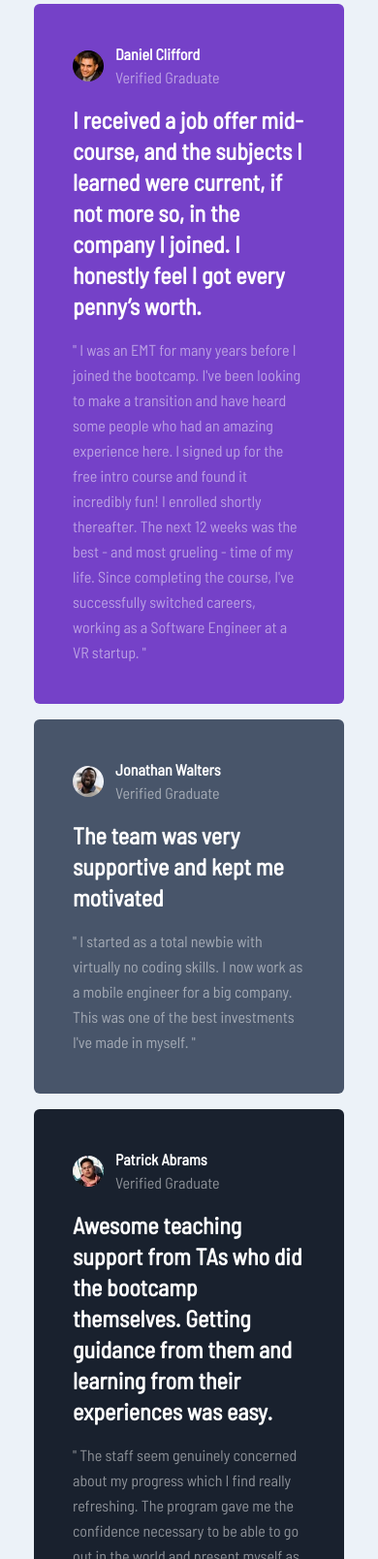
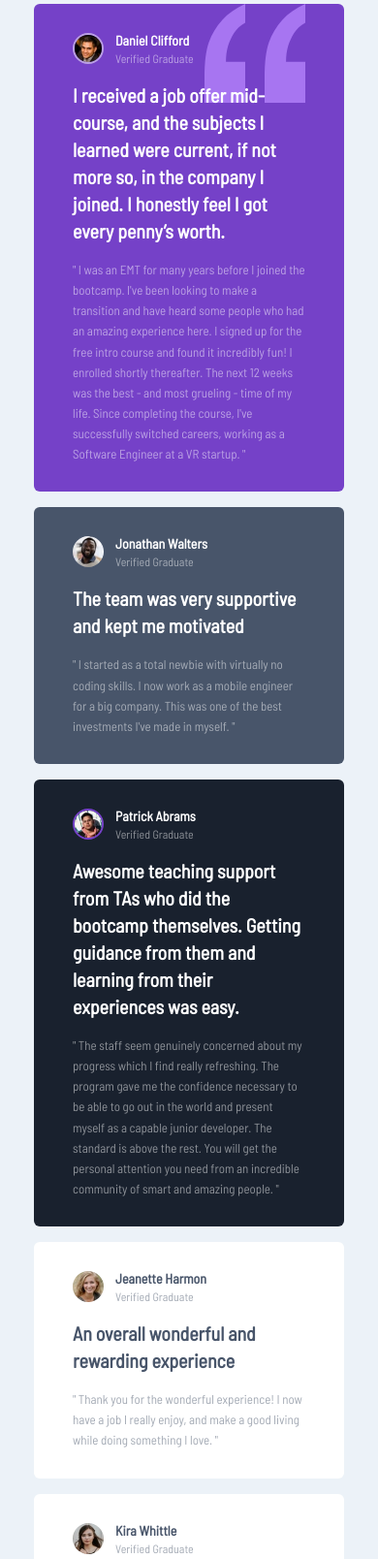
Before and after one commit to ebenezerraph/testimonials-grid-section-main, a plain HTML site: page index.html in a window 390 px wide. Shown: the top 1608 px of the page at 97% size. Drawn offline with Linux system fonts and the light colour scheme.

Commit message:
feat: Implement responsive design
Refactor the layout to improve the design of the page for different screen sizes. This commit also updates the project's dependencies to the latest versions.

```diff
--- a/index.html
+++ b/index.html
@@ -26,111 +26,135 @@
   </style>
 </head>
 
-<body class="md:w-fit md:p-4 flex justify-center items-center min-h-screen font-bsc text-base bg-lightgrayishblue">
+<body class="flex justify-center items-center min-h-screen font-bsc text-base bg-lightgrayishblue">
   <main>
-    <div class="my-1 md:my-0 grid md:grid-rows-2 md:grid-flow-col md:auto-cols-max gap-4">
+    <div class="my-1 grid md:grid-cols-4 md:w-[69.1rem] md:grid-rows-2 gap-4">
 
       <div
-        class="md:h-[22.5rem] flex flex-col justify-between w-80 md:w-[50rem] box-border rounded-md p-10 text-white bg-moderateviolet md:col-span-2">
-        <div class="flex items-center mb-4">
-          <img class="mr-3 rounded-full w-8 h-8" src="images/image-daniel.jpg" alt="Daniel Clifford">
+        class="flex flex-col w-80 relative box-border rounded-md px-10 py-7 text-white bg-moderateviolet md:w-auto md:h-full md:col-span-2">
+        <svg width="104" class="absolute top-0 right-10 md:right-20 z-0" height="102"
+          xmlns="http://www.w3.org/2000/svg">
+          <path
+            d="M104 102V59.727H84.114c0-5.871.689-11.182 2.068-15.933 1.379-4.75 3.42-9.287 6.125-13.61C95.01 25.86 98.909 22.257 104 19.375V0c-9.758 4.27-17.712 9.874-23.864 16.813-6.151 6.939-10.712 14.545-13.681 22.818C63.485 47.904 62 59.941 62 75.74V102h42zm-62 0V59.727H22.114c0-5.871.689-11.182 2.068-15.933 1.379-4.75 3.42-9.287 6.125-13.61C33.01 25.86 36.909 22.257 42 19.375V0c-9.652 4.27-17.58 9.874-23.784 16.813C12.01 23.752 7.424 31.358 4.455 39.631 1.485 47.904 0 59.941 0 75.74V102h42z"
+            fill="#A775F1" fill-rule="nonzero" />
+        </svg>
+        <div class="flex items-center mb-4 z-10">
+          <img class="mr-3 rounded-full border-2 border-white border-opacity-50 w-8 h-8" src="images/image-daniel.jpg"
+            alt="Daniel Clifford">
           <div>
-            <div class="font-semibold">Daniel Clifford</div>
-            <div class="opacity-50">Verified Graduate</div>
+            <div class="font-semibold text-sm">Daniel Clifford</div>
+            <div class="opacity-50 text-xs">Verified Graduate</div>
           </div>
         </div>
-        <h2 class="text-2xl font-bold mb-4">
+        <div class="z-10 md:flex md:flex-col md:justify-between md:h-full">
+          <h2 class="text-xl font-bold mb-4">
             I received a job offer mid-course, and the subjects I learned were current, if not more so, in the company I
             joined. I honestly feel I got every penny&rsquo;s worth.
           </h2>
-        <p class="opacity-50 leading-relaxed">
+          <p class="opacity-50 leading-relaxed text-[0.813rem]">
             " I was an EMT for many years before I joined the bootcamp. I've been looking to make a transition and have
             heard some people who had an amazing experience here. I signed up for the free intro course and found it
-          incredibly fun! I enrolled shortly thereafter. The next 12 weeks was the best - and most grueling - time of my
-          life. Since completing the course, I've successfully switched careers, working as a Software Engineer at a VR
+            incredibly fun! I enrolled shortly thereafter. The next 12 weeks was the best - and most grueling - time of
+            my
+            life. Since completing the course, I've successfully switched careers, working as a Software Engineer at a
+            VR
             startup. "
           </p>
         </div>
+      </div>
 
       <div
-        class="md:h-[22.5rem] flex flex-col justify-between w-80 md:w-96 box-border rounded-md p-10 text-white bg-verydarkgrayishblue">
+        class="flex flex-col w-80 box-border rounded-md px-10 py-7 text-white bg-verydarkgrayishblue md:w-auto md:h-full">
         <div class="flex items-center mb-4">
           <img class="mr-3 rounded-full w-8 h-8" src="images/image-jonathan.jpg" alt="Jonathan Walters">
           <div>
-            <div class="font-semibold">Jonathan Walters</div>
-            <div class="opacity-50">Verified Graduate</div>
+            <div class="font-semibold text-sm">Jonathan Walters</div>
+            <div class="opacity-50 text-xs">Verified Graduate</div>
           </div>
         </div>
-        <h2 class="text-2xl font-bold mb-4">The team was very supportive and kept me motivated</h2>
-        <p class="opacity-50 leading-relaxed">
+        <div class="md:flex md:flex-col md:justify-between md:h-full">
+          <h2 class="text-xl font-bold mb-4">The team was very supportive and kept me motivated</h2>
+          <p class="opacity-50 leading-relaxed text-[0.813rem]">
             " I started as a total newbie with virtually no coding skills. I now work as a mobile engineer for a big
             company. This was one of the best investments I've made in myself. "
           </p>
         </div>
+      </div>
 
       <div
-        class="md:h-[22.5rem] flex flex-col justify-between w-80 md:w-[50rem] box-border rounded-md p-10 text-white bg-verydarkblackishblue md:col-span-2">
+        class="flex flex-col w-80 box-border rounded-md px-10 py-7 text-white bg-verydarkblackishblue md:w-auto md:h-full md:col-span-2">
         <div class="flex items-center mb-4">
-          <img class="mr-3 rounded-full w-8 h-8" src="images/image-patrick.jpg" alt="Patrick Abrams">
+          <img class="mr-3 rounded-full border-2 border-moderateviolet w-8 h-8" src="images/image-patrick.jpg"
+            alt="Patrick Abrams">
           <div>
-            <div class="font-semibold">Patrick Abrams</div>
-            <div class="opacity-50">Verified Graduate</div>
+            <div class="font-semibold text-sm">Patrick Abrams</div>
+            <div class="opacity-50 text-xs">Verified Graduate</div>
           </div>
         </div>
-        <h2 class="text-2xl font-bold mb-4">
+        <div class="md:flex md:flex-col md:justify-between md:h-full">
+          <h2 class="text-xl font-bold mb-4">
             Awesome teaching support from TAs who did the bootcamp themselves. Getting guidance from them and learning
             from their experiences was easy.
           </h2>
-        <p class="opacity-50 leading-relaxed">
-          " The staff seem genuinely concerned about my progress which I find really refreshing. The program gave me the
+          <p class="opacity-50 leading-relaxed text-[0.813rem]">
+            " The staff seem genuinely concerned about my progress which I find really refreshing. The program gave me
+            the
             confidence necessary to be able to go out in the world and present myself as a capable junior developer. The
-          standard is above the rest. You will get the personal attention you need from an incredible community of smart
+            standard is above the rest. You will get the personal attention you need from an incredible community of
+            smart
             and amazing people. "
           </p>
         </div>
+      </div>
 
       <div
-        class="md:h-[22.5rem] flex flex-col justify-between w-80 md:w-96 box-border rounded-md p-10 text-verydarkgrayishblue bg-white">
+        class="flex flex-col w-80 box-border rounded-md px-10 py-7 text-verydarkgrayishblue bg-white md:w-auto md:h-full md:row-start-2 md:col-start-1">
         <div class="flex items-center mb-4">
           <img class="mr-3 rounded-full w-8 h-8" src="images/image-jeanette.jpg" alt="Jeanette Harmon">
           <div>
-            <div class="font-semibold">Jeanette Harmon</div>
-            <div class="opacity-50">Verified Graduate</div>
+            <div class="font-semibold text-sm">Jeanette Harmon</div>
+            <div class="opacity-50 text-xs">Verified Graduate</div>
           </div>
         </div>
-        <h2 class="text-2xl font-bold mb-4">An overall wonderful and rewarding experience</h2>
-        <p class="opacity-50 leading-relaxed">
-          " Thank you for the wonderful experience! I now have a job I really enjoy, and make a good living while doing
+        <div class="md:flex md:flex-col md:justify-between md:h-full">
+          <h2 class="text-xl font-bold mb-4">An overall wonderful and rewarding experience</h2>
+          <p class="opacity-50 leading-relaxed text-[0.813rem]">
+            " Thank you for the wonderful experience! I now have a job I really enjoy, and make a good living while
+            doing
             something I love. "
           </p>
         </div>
+      </div>
 
       <div
-        class="md:h-auto flex flex-col justify-between w-80 md:w-96 box-border rounded-md p-10 text-verydarkgrayishblue bg-white md:row-span-2">
+        class="flex flex-col w-80 box-border rounded-md px-10 py-7 text-verydarkgrayishblue bg-white md:w-auto md:h-full md:row-span-2 md:col-start-4 md:row-start-1">
         <div class="flex items-center mb-4">
           <img class="mr-3 rounded-full w-8 h-8" src="images/image-kira.jpg" alt="Kira Whittle">
           <div>
-            <div class="font-semibold">Kira Whittle</div>
-            <div class="opacity-50">Verified Graduate</div>
+            <div class="font-semibold text-sm">Kira Whittle</div>
+            <div class="opacity-50 text-xs">Verified Graduate</div>
           </div>
         </div>
-        <h2 class="text-2xl font-bold mb-4">Such a life-changing experience. Highly recommended!</h2>
-        <p class="opacity-50 leading-relaxed">
+        <div class="md:flex md:flex-col md:justify-between md:h-full">
+          <h2 class="text-xl font-bold mb-4">Such a life-changing experience. Highly recommended!</h2>
+          <p class="opacity-50 leading-relaxed text-[0.813rem]">
             " Before joining the bootcamp, I've never written a line of code. I needed some structure from professionals
             who can help me learn programming step by step. I was encouraged to enroll by a former student of theirs who
-          can only say wonderful things about the program. The entire curriculum and staff did not disappoint. They were
+            can only say wonderful things about the program. The entire curriculum and staff did not disappoint. They
+            were
             very hands-on and I never had to wait long for assistance. The agile team project, in particular, was
             outstanding. It took my learning to the next level in a way that no tutorial could ever have. In fact, I've
-          often referred to it during interviews as an example of my developent experience. It certainly helped me land
+            often referred to it during interviews as an example of my developent experience. It certainly helped me
+            land
             a job as a full-stack developer after receiving multiple offers. 100% recommend! "
           </p>
         </div>
       </div>
+    </div>
 
     <div class="attribution">
-      Challenge by <a href="https://www.frontendmentor.io?ref=challenge" target="_blank"
-        rel="noopener noreferrer">Frontend Mentor</a>.
-      Coded by <a href="#">Your Name Here</a>.
+      Challenge by <a href="https://www.frontendmentor.io?ref=challenge" target="_blank">Frontend Mentor</a>.
+      Coded by <a href="https://www.frontendmentor.io/profile/ebenezerraph" target="_blank">Ebenezer Raphael</a>.
     </div>
   </main>
 </body>
--- a/tailwind.config.js
+++ b/tailwind.config.js
@@ -4,16 +4,16 @@ module.exports = {
   ],
   theme: {
     extend: {
-        fontFamily: {
+      fontFamily: {
         'bsc': ['BarlowSemiCondensed', 'sans-serif'],
       },
-        colors: {
+      colors: {
         'moderateviolet': '#7541c8',
         'verydarkgrayishblue': '#48556a',
         'verydarkblackishblue': '#19212e',
         'lightgray': '#cfcfcf',
         'lightgrayishblue': '#ecf2f8',
-            'white': '#ffffff',
+        'white': '#ffffff',
       }
     },
   },
```
Also changed, not shown: src/output.css. Lines whose indentation alone changed are shown as unchanged.
